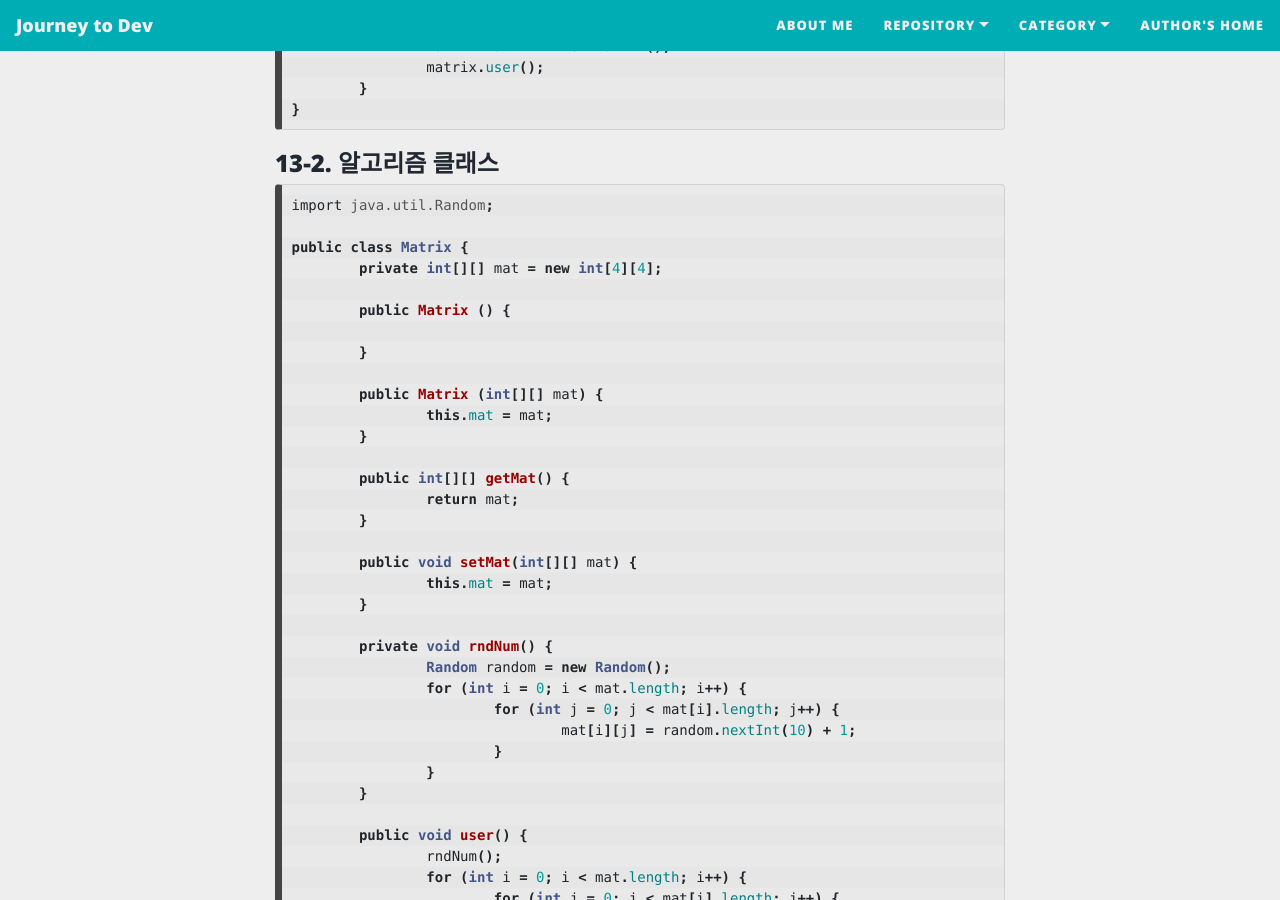
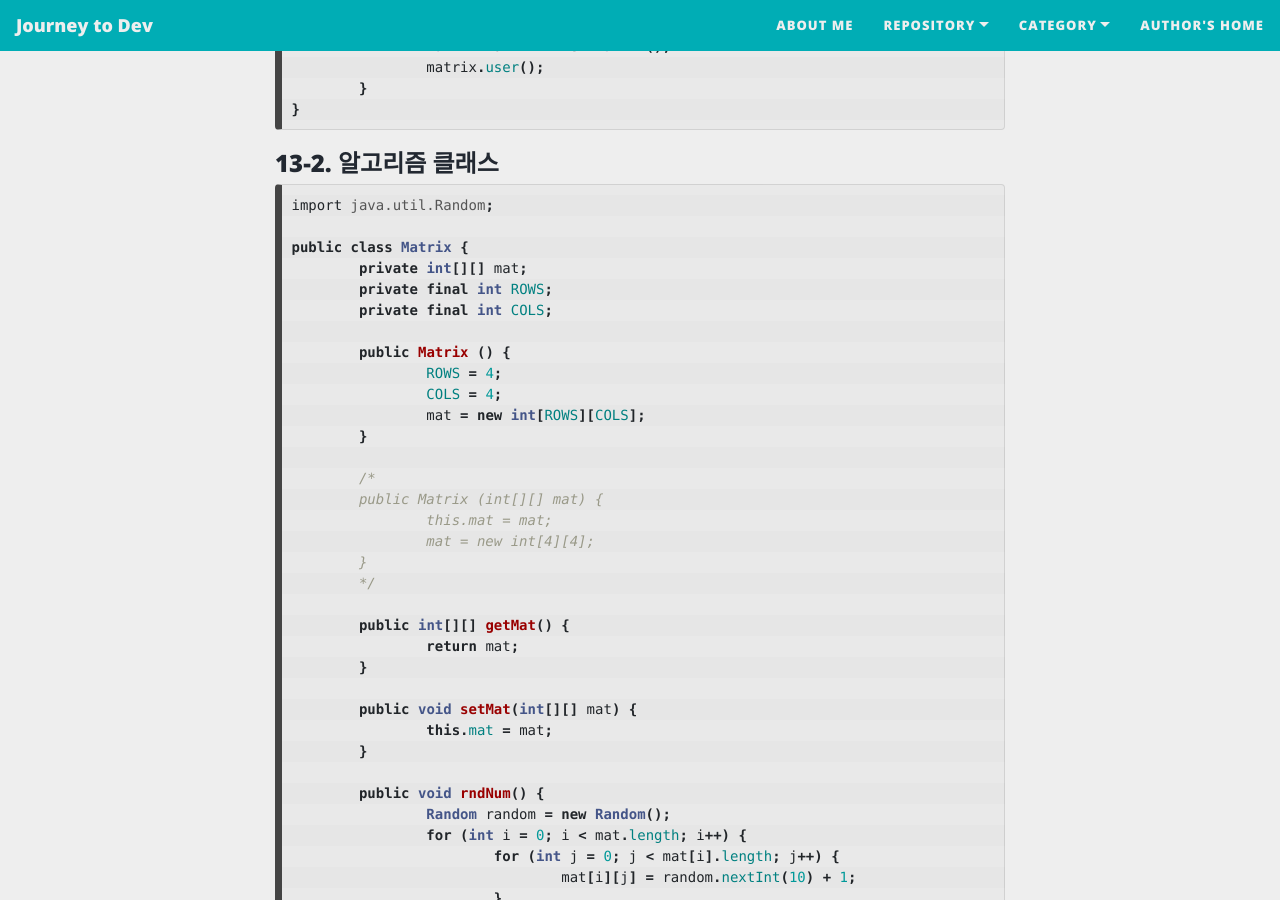
Before and after one commit to roqhdehd502/roqhdehd502.github.io, a Jekyll site: the page built from _posts/WebDev/2020-12-09-116.md, in a window 1280 px wide and 900 px high, scrolled down 15136 px. Built offline with Jekyll 4.4.1, drawn with Linux system fonts in a browser that asks for light colours; nearby versions of some CDN libraries.

Commit message:
Update 2020-12-09-116.md

```diff
--- a/_posts/WebDev/2020-12-09-116.md
+++ b/_posts/WebDev/2020-12-09-116.md
@@ -705,15 +705,22 @@ public class MatrixMain {
 import java.util.Random;
 
 public class Matrix {
-	private int[][] mat = new int[4][4];
+	private int[][] mat;
+	private final int ROWS;
+	private final int COLS;
 
 	public Matrix () {
-
+		ROWS = 4;
+		COLS = 4;
+		mat = new int[ROWS][COLS];
 	}
 
+	/*
 	public Matrix (int[][] mat) {
 		this.mat = mat;
+		mat = new int[4][4];
 	}
+	*/
 
 	public int[][] getMat() {
 		return mat;
@@ -723,7 +730,7 @@ public class Matrix {
 		this.mat = mat;
 	}
 
-	private void rndNum() {
+	public void rndNum() {
 		Random random = new Random();
 		for (int i = 0; i < mat.length; i++) {
 			for (int j = 0; j < mat[i].length; j++) {
```
